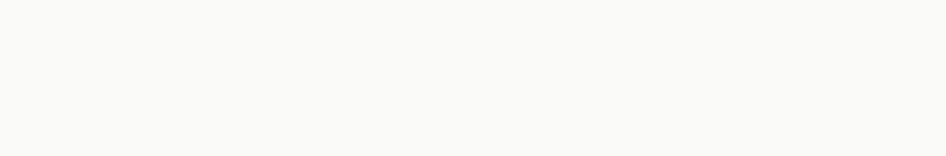
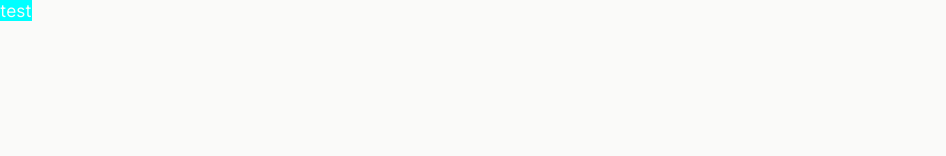
Before and after one commit to AustinKong/Website, a React (Vite) app: page / in a window 1280 px wide. Shown: the top 156 px of the page, without its empty margins (0-946 px from the left). Built offline with nearby package versions, Linux system fonts and the light colour scheme.

Commit message:
started work on custom cursor

```diff
--- a/src/App.jsx
+++ b/src/App.jsx
@@ -1,4 +1,7 @@
+import { useState } from 'react'
+
 // Components
+import Cursor from './components/common/cursor/Cursor.jsx'
 import Navbar from './components/common/navbar/Navbar.jsx'
 import Hero from './components/sections/hero/Hero.jsx'
 import About from './components/sections/about/About.jsx'
@@ -11,8 +14,16 @@ import './fonts/fonts.css'
 import './defaultStyles.css'
 
 const App = () => {
+  const [cursorState, setCursorState] = useState('default')
+
+  const updateState = state => {
+    setCursorState(state)
+  }
+
   return (
     <>
+      <Cursor cursorState={cursorState} />
+
       <Hero />
       <main className='content'>
         <About />
--- /dev/null
+++ b/src/components/common/cursor/Cursor.jsx
@@ -0,0 +1,18 @@
+import { useState, useEffect } from 'react';
+
+import style from './cursorStyles.module.css'
+
+const Cursor = ({ cursorState }) => {
+  const [position, setPosition] = useState({ x: 0, y: 0 });
+
+
+  // https://www.geeksforgeeks.org/custom-cursor-using-react-js/
+
+  return (
+    <div className={style.cursor} style={{ left: position.x, top: position.y }}>
+      test
+    </div>
+  )
+};
+
+export default Cursor;
--- /dev/null
+++ b/src/components/common/cursor/cursorStyles.module.css
@@ -0,0 +1,4 @@
+.cursor {
+  position: absolute;
+  background-color: aqua;
+}
```
